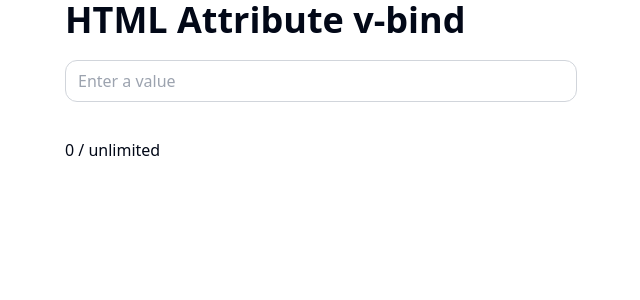
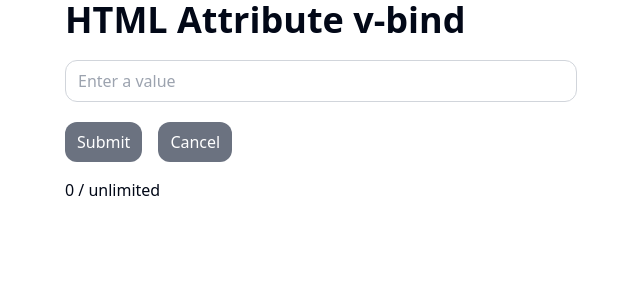
Before and after one commit to pphatdev/learn-vue, a Vue app: page / in a window 1280 px wide. Shown: the top 300 px of the page, without its empty margins (319-959 px from the left). Built offline with nearby package versions, Linux system fonts and the light colour scheme.

Commit message:
Computed Properties in Vue with the Composition API

```diff
--- a/src/components/Learning/ComputedProperties.vue
+++ b/src/components/Learning/ComputedProperties.vue
@@ -1,7 +1,22 @@
 <script setup lang="ts">
-import { ref, computed } from 'vue'
-const newItem = ref('')
-const countLength = computed(() => newItem.value.length)
+    import type { Fruit } from '@/types/fruit'
+    import { ref, computed } from 'vue'
+    const newItem = ref('')
+    const countLength = computed(() => newItem.value.length)
+    const fruits = ref<Fruit[]>([])
+
+    const addFruit = () => {
+        if (newItem.value.trim() !== '') {
+            fruits.value.push({
+                id: fruits.value.length + 1,
+                name: newItem.value
+            })
+            newItem.value = ''
+        }
+    }
+
+    const reverseFruits = computed(() => [...fruits.value].reverse())
+
 </script>
 
 <template>
@@ -10,7 +25,18 @@ const countLength = computed(() => newItem.value.length)
 
         <input type="text" v-model="newItem" class="w-full px-3 py-2 my-5 border border-gray-300 rounded-xl" placeholder="Enter a value">
 
+        <div class="flex gap-4">
+            <button :disabled="newItem.length <= 3" @click="addFruit" class="px-3 py-2 text-white bg-blue-500 rounded-xl disabled:bg-gray-500">Submit</button>
+            <button :disabled="newItem === ''" class="px-3 py-2 text-white bg-red-500 rounded-xl disabled:bg-gray-500">Cancel</button>
+        </div>
+
         <p class="mt-4"> {{ countLength }} / unlimited </p>
+
+        <ul class="mt-5 divide-gray-200 rounded-xl" :class="{ 'border divide-y': fruits.length > 0 }">
+            <li v-for="(fruit, index) in reverseFruits" :key="fruit.id" class="px-4 py-2">
+                {{ index + 1 }}. {{ fruit.name }}
+            </li>
+        </ul>
     </div>
 
 </template>
```
